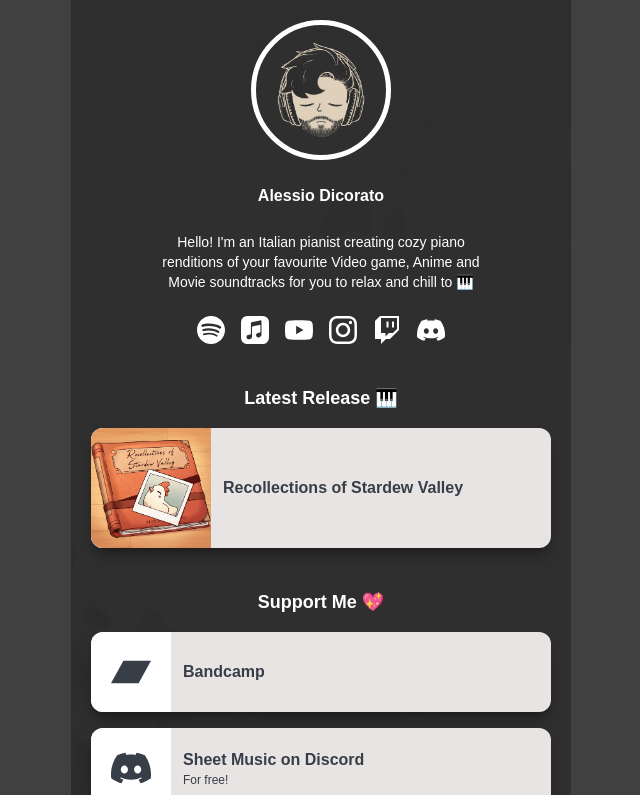
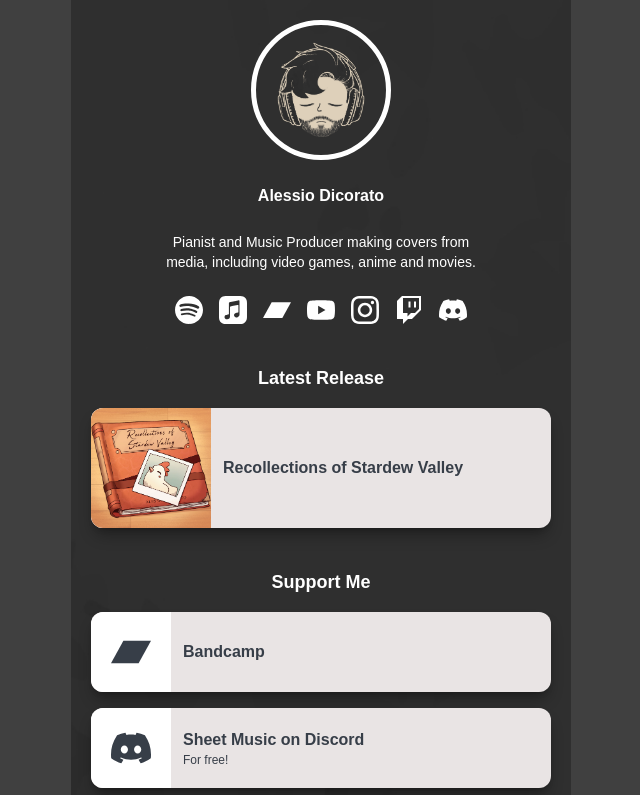
Before and after one commit to alessiodicorato/AD-Music-Links, a React (Vite) app: page / in a window 1280 px wide. Shown: the top 795 px of the page, without its empty margins (319-959 px from the left). Built offline with nearby package versions, Linux system fonts and the light colour scheme.

Commit message:
Update bio section, add Bandcamp social icon

```diff
--- a/src/App.tsx
+++ b/src/App.tsx
@@ -9,18 +9,16 @@
 		<div className="bg-black/75 w-full">
 			<div className="bg-dark bg-cover max-w-125 min-h-screen m-auto font-poppins px-5">
 				<header className="flex flex-col items-center gap-6">
+					{/* Bio Section */}
 					<img src={logo} alt="Alessio Dicorato Logo" className="w-35 p-4 border-5 border-white rounded-full mt-5" />
 					<h1 className="font-semibold text-white">Alessio Dicorato</h1>
 					<h2 className="font-normal text-sm text-white text-center max-w-80">
-						Hello! I'm an Italian pianist creating cozy piano renditions of your favourite Video game, Anime and Movie
-						soundtracks for you to relax and chill to 🎹
+						Pianist and Music Producer making covers from media, including video games, anime and movies.
 					</h2>
-					<div className="flex gap-4">
+					<div className="flex flex-wrap justify-center gap-4">
 						<SocialLink destination="https://open.spotify.com/artist/3GiQj667WPXtnx32N8Btwe" iconType="spotify" />
-						<SocialLink
-							destination="https://music.apple.com/artist/alessio-dicorato/1621574211"
-							iconType="appleMusic"
-						/>
+						<SocialLink destination="https://music.apple.com/artist/alessio-dicorato/1621574211" iconType="appleMusic" />
+						<SocialLink destination="https://alessiodicorato.bandcamp.com/" iconType="bandcamp" />
 						<SocialLink destination="https://www.youtube.com/@AlessioDicorato?sub_confirmation=1" iconType="youtube" />
 						<SocialLink destination="https://www.instagram.com/alessio.dicorato" iconType="instagram" />
 						<SocialLink destination="https://www.twitch.tv/alessiodmusic" iconType="twitch" />
@@ -30,7 +28,7 @@
 				<main className="mt-10 flex flex-col gap-10">
 					{/* Latest Release Section */}
 					<div className="flex flex-col items-center gap-4">
-						<h3 className="font-semibold text-lg text-white">Latest Release 🎹</h3>
+						<h3 className="font-semibold text-lg text-white">Latest Release</h3>
 						<Card
 							cardType="release"
 							title="Recollections of Stardew Valley"
@@ -39,13 +37,8 @@
 					</div>
 					{/* Support Section */}
 					<div className="flex flex-col items-center gap-4">
-						<h3 className="font-semibold text-lg text-white">Support Me 💖</h3>
-						<Card
-							cardType="default"
-							title="Bandcamp"
-							destination="https://alessiodicorato.bandcamp.com/"
-							iconType="bandcamp"
-						/>
+						<h3 className="font-semibold text-lg text-white">Support Me</h3>
+						<Card cardType="default" title="Bandcamp" destination="https://alessiodicorato.bandcamp.com/" iconType="bandcamp" />
 						<Card
 							cardType="default"
 							title="Sheet Music on Discord"
@@ -53,12 +46,7 @@
 							destination="https://discord.gg/UcDTeaRmnQ"
 							iconType="discord"
 						/>
-						<Card
-							cardType="default"
-							title="Donate on Ko-fi"
-							destination="https://ko-fi.com/alessiodicorato"
-							iconType="kofi"
-						/>
+						<Card cardType="default" title="Donate on Ko-fi" destination="https://ko-fi.com/alessiodicorato" iconType="kofi" />
 						<Card
 							cardType="default"
 							title="Become a YT Supporter"
@@ -69,7 +57,7 @@
 					</div>
 					{/* Playlists Section */}
 					<div className="flex flex-col items-center gap-4">
-						<h3 className="font-semibold text-lg text-white">My Spotify Playlists 🎧</h3>
+						<h3 className="font-semibold text-lg text-white">My Spotify Playlists</h3>
 						<Playlists />
 					</div>
 				</main>
--- a/src/components/SocialLink.tsx
+++ b/src/components/SocialLink.tsx
@@ -1,8 +1,8 @@
-import { SiSpotify, SiApplemusic, SiYoutube, SiInstagram, SiTwitch, SiDiscord } from "react-icons/si";
+import { SiSpotify, SiApplemusic, SiBandcamp, SiYoutube, SiInstagram, SiTwitch, SiDiscord } from "react-icons/si";
 
 type SocialLinkProps = {
 	destination: string;
-	iconType: "spotify" | "appleMusic" | "youtube" | "instagram" | "twitch" | "discord";
+	iconType: "spotify" | "appleMusic" | "bandcamp" | "youtube" | "instagram" | "twitch" | "discord";
 };
 
 export function SocialLink({ destination, iconType }: SocialLinkProps) {
@@ -11,6 +11,7 @@
 	const iconMap = {
 		spotify: <SiSpotify color={iconColor} size={iconSize} />,
 		appleMusic: <SiApplemusic color={iconColor} size={iconSize} />,
+		bandcamp: <SiBandcamp color={iconColor} size={iconSize} />,
 		youtube: <SiYoutube color={iconColor} size={iconSize} />,
 		instagram: <SiInstagram color={iconColor} size={iconSize} />,
 		twitch: <SiTwitch color={iconColor} size={iconSize} />,
```
